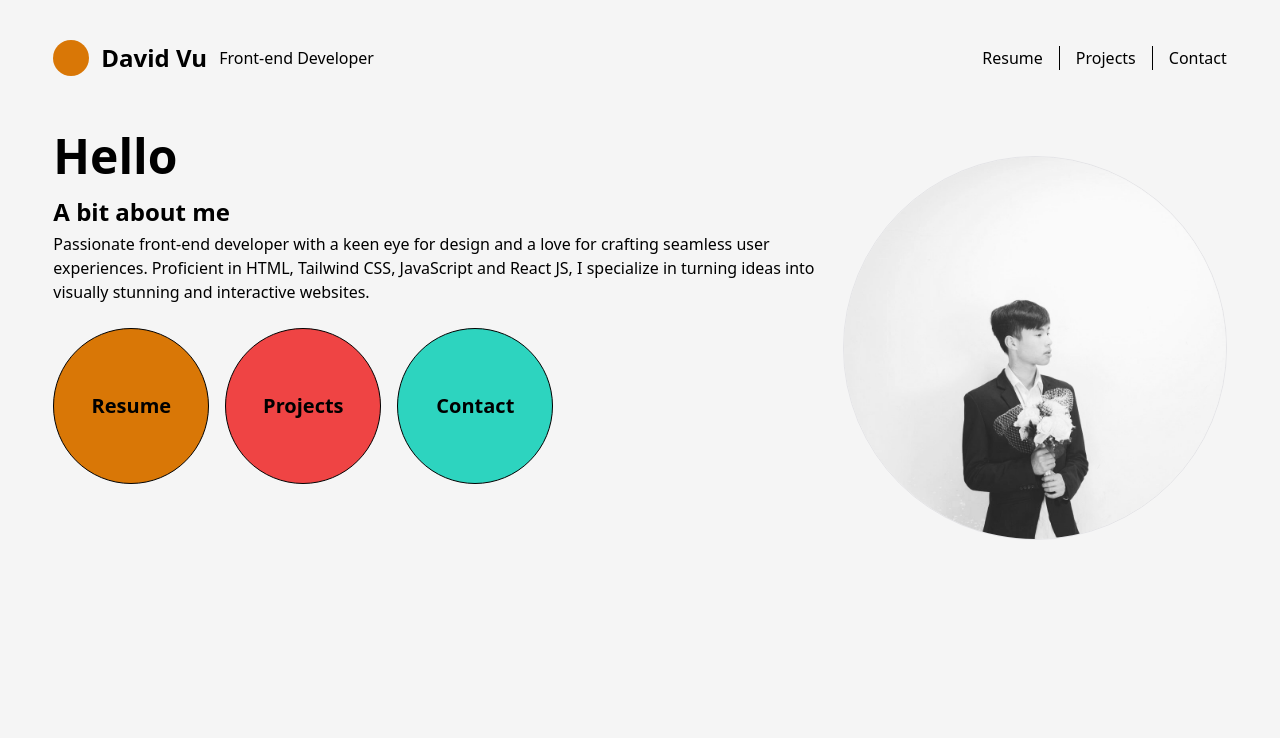
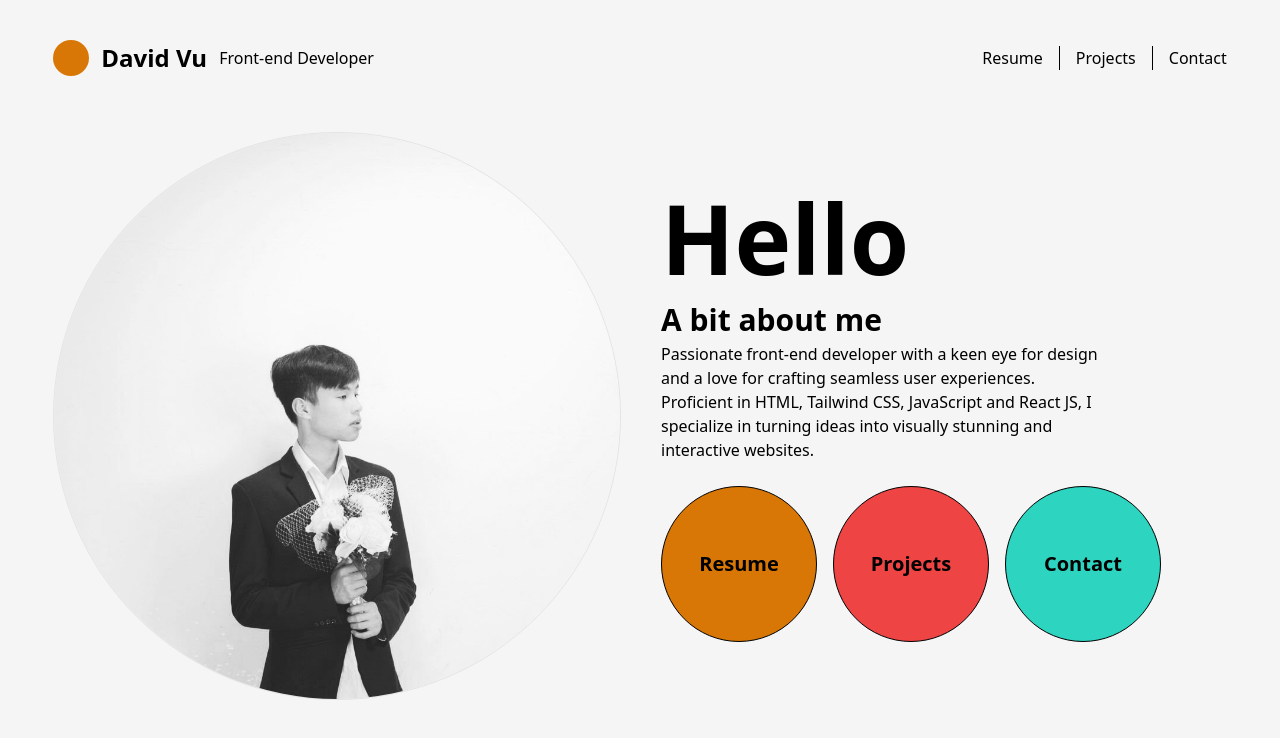
Before and after one commit to fcbvttn123/personal-website-v2, a React (Vite) app: page / in a window 1280 px wide. Shown: the top 738 px of the page. Built offline with nearby package versions, Linux system fonts and the light colour scheme.

Commit message:
Main Section is nearly Done
Animation Left

```diff
--- a/src/components/header/Header.jsx
+++ b/src/components/header/Header.jsx
@@ -12,7 +12,7 @@ export function Header({setOpenMobileMenu}) {
                     <p className="grid place-content-center">Front-end Developer</p>
                 </div>
                 <button className="w-8 h-8 hover:opacity-70 md:hidden" onClick={setOpenMobileMenu}>
-                    <img className="w-full h-full" src={menuIcon} alt="" srcset="" />
+                    <img className="w-full h-full" src={menuIcon} alt="" srcSet="" />
                 </button>
                 <div className="hidden md:flex items-center gap-x-4">
                     <button className="border-r border-black pr-4 hover:text-amber-500 transition-all duration-300">Resume</button>
--- a/src/components/main/MainSection.jsx
+++ b/src/components/main/MainSection.jsx
@@ -4,19 +4,19 @@ import avt from "./images/avt.jpeg"
 export function MainSection() {
     return (
         <main className="mt-4">
-            <div className="w-11/12 mx-auto max-w-screen-2xl md:flex">
-                <div>
-                    <h1 className="text-5xl font-semibold">Hello</h1>
-                    <h3 className="text-2xl font-semibold mt-4 mb-1">A bit about me</h3>
-                    <p>Passionate front-end developer with a keen eye for design and a love for crafting seamless user experiences. Proficient in HTML, Tailwind CSS, JavaScript and React JS, I specialize in turning ideas into visually stunning and interactive websites.</p>
+            <div className="w-11/12 mx-auto max-w-screen-2xl md:max-w-screen-xl md:flex flex-row-reverse items-center justify-center gap-x-10">
+                <div className="md:max-w-5xl flex-1">
+                    <h1 className="text-5xl sm:text-7xl md:text-8xl font-semibold">Hello</h1>
+                    <h3 className="text-2xl sm:text-3xl font-semibold mt-4 mb-1">A bit about me</h3>
+                    <p className="md:max-w-md">Passionate front-end developer with a keen eye for design and a love for crafting seamless user experiences. Proficient in HTML, Tailwind CSS, JavaScript and React JS, I specialize in turning ideas into visually stunning and interactive websites.</p>
                     <div className="flex items-center justify-between gap-x-4 mt-6 mx-auto md:mx-0 max-w-128">
                         <Circle backgroundColor="bg-amber-600">Resume</Circle>
                         <Circle backgroundColor="bg-red-500">Projects</Circle>
                         <Circle backgroundColor="bg-teal-400">Contact</Circle>
                     </div>
                 </div>
-                <div className="overflow-hidden rounded-full border border-zinc-200 mt-6 mx-auto max-w-96">
-                    <img className="w-full h-full" src={avt} alt="" srcset="" />
+                <div className="overflow-hidden rounded-full border border-zinc-200 mt-6 md:mt-0 mx-auto max-w-96 md:max-w-none flex-1">
+                    <img className="w-full h-full" src={avt} alt="" srcSet="" />
                 </div>
             </div>
         </main>
```
